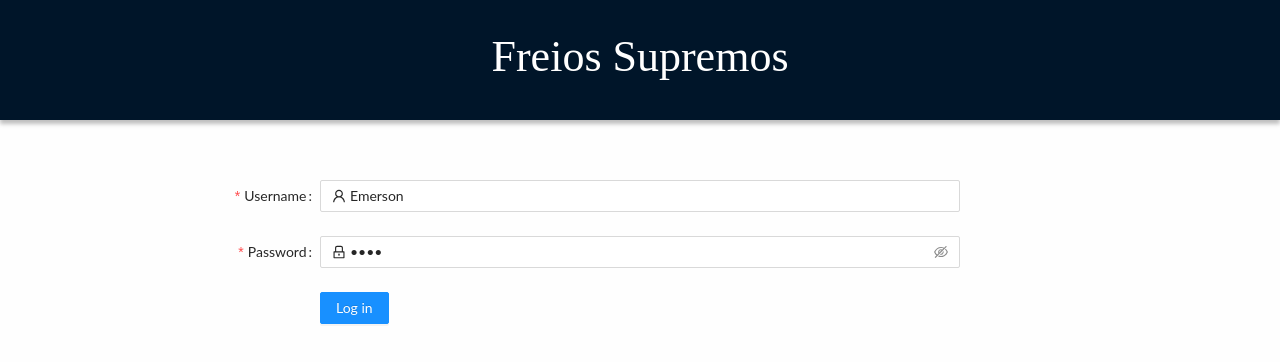
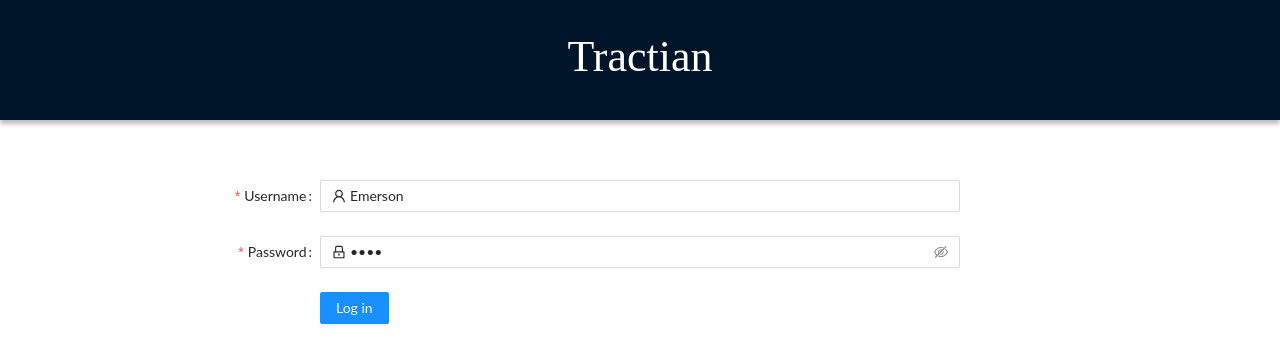
Before and after one commit to AlysonConsuli/tractian-frontend, a React (Create React App) app: page / in a window 1280 px wide. Shown: the top 362 px of the page. Built offline with nearby package versions, Linux system fonts and the light colour scheme; no server answers.

Commit message:
fix: app name

```diff
--- a/public/index.html
+++ b/public/index.html
@@ -4,7 +4,7 @@
     <meta charset="utf-8" />
     <meta name="viewport" content="width=device-width, initial-scale=1" />
     <link rel="icon" href="https://svgsilh.com/svg/312334.svg" />
-    <title>Freios Supremos</title>
+    <title>Tractian</title>
   </head>
   <body>
     <noscript>You need to enable JavaScript to run this app.</noscript>
--- a/src/pages/Home/index.jsx
+++ b/src/pages/Home/index.jsx
@@ -83,7 +83,7 @@
         onCollapse={(value) => setCollapsed(value)}
       >
         <S.Logo>
-          <span>Freios Supremos</span>
+          <span>Tractian</span>
         </S.Logo>
         <Menu
           theme="dark"
--- a/src/pages/Signin/index.jsx
+++ b/src/pages/Signin/index.jsx
@@ -42,7 +42,7 @@
   return (
     <S.PageContainer>
       <S.BoxAuthLogo>
-        <h1>Freios Supremos</h1>
+        <h1>Tractian</h1>
       </S.BoxAuthLogo>
       <Form
         name="basic"
```
